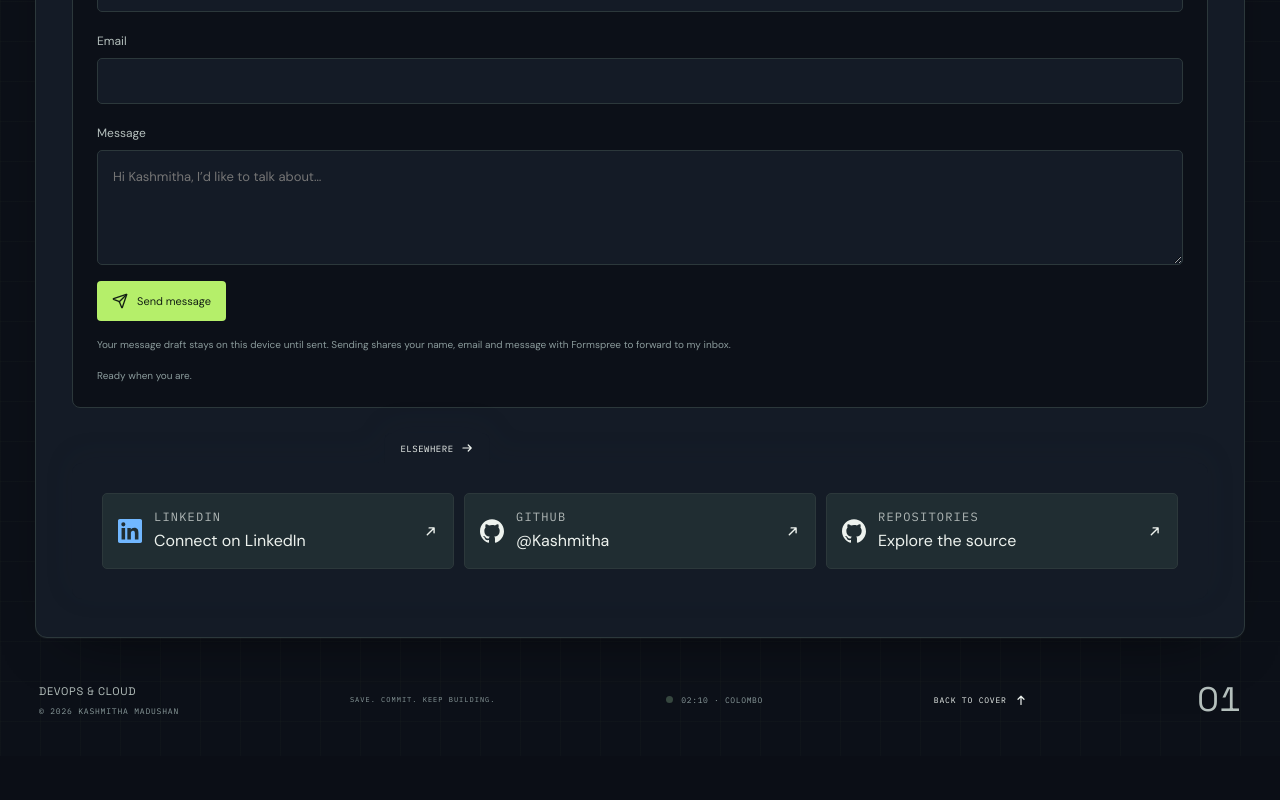
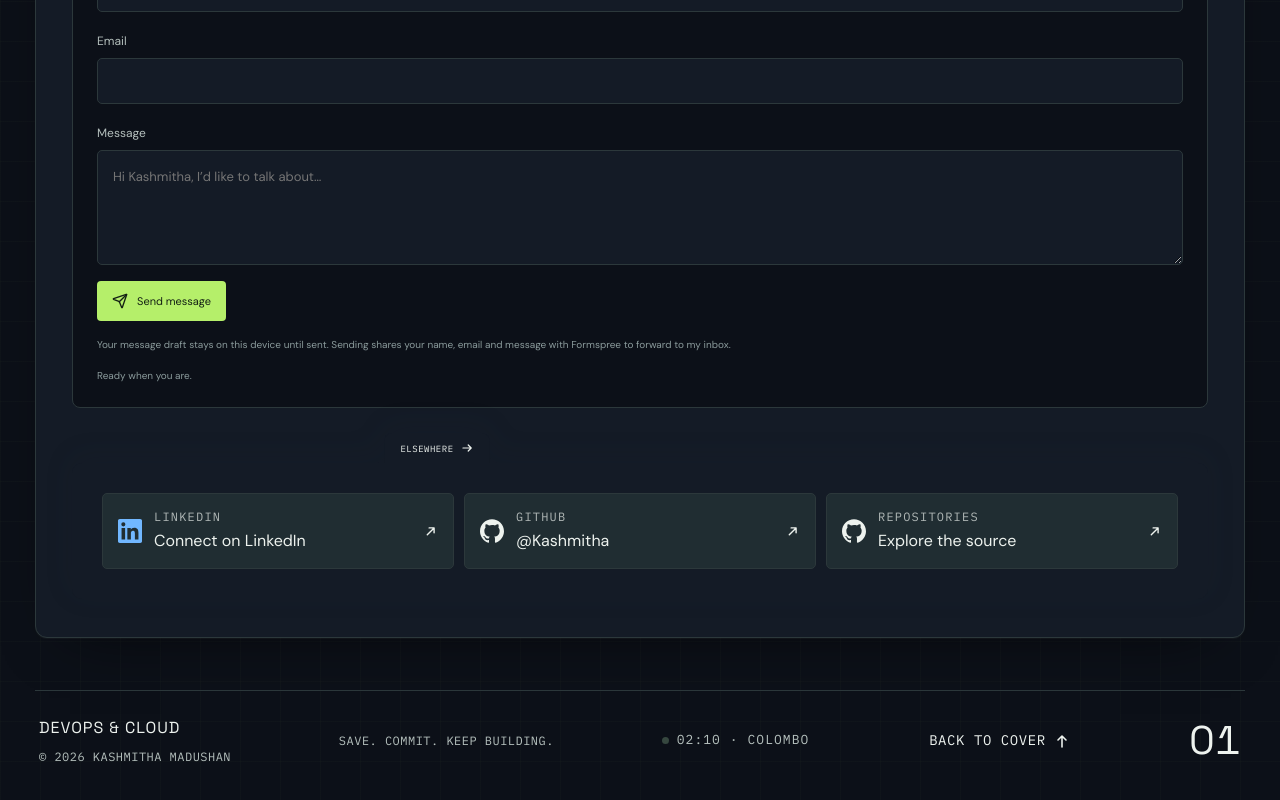
Before and after one commit to Kashmitha/personal-portfolio, a React (Vite) app in the folder web/: page / in a window 1280 px wide. Shown: the part 7239-8039 px from the top of the page. Before the commit the page ends 7995 px from the top, so only its background shows below. Built offline with nearby package versions, Linux system fonts and the light colour scheme.

Commit message:
Improve portfolio readability and presentation

```diff
--- a/web/src/styles.css
+++ b/web/src/styles.css
@@ -2016,3 +2016,60 @@ img {
 .gaming-portfolio .game-build-note a > span {
   margin-left: auto;
 }
+
+/* Footer information should be readable at normal browser zoom. */
+.gaming-portfolio .ftp-foot {
+  gap: 20px 28px;
+  margin-top: 12px;
+  padding: 24px 4px 36px;
+  border-top: 1px solid var(--ftp-line);
+  color: var(--ftp-ink);
+  font-size: 16px;
+  line-height: 1.6;
+}
+.gaming-portfolio .ftp-foot small {
+  margin-top: 6px;
+  color: var(--ftp-soft);
+  font-size: 12px;
+  line-height: 1.6;
+  letter-spacing: 0.04em;
+}
+.gaming-portfolio .game-footer-note {
+  color: var(--ftp-soft);
+  font-size: 12px;
+  line-height: 1.6;
+  letter-spacing: 0.04em;
+}
+.gaming-portfolio .ftp-foot .ftp-clock {
+  color: var(--ftp-soft);
+  font-size: 13px;
+  line-height: 1.6;
+}
+.gaming-portfolio .ftp-foot .ftp-top {
+  min-height: 44px;
+  padding: 8px 12px;
+  font-size: 14px;
+  line-height: 1.5;
+  letter-spacing: 0.04em;
+}
+.gaming-portfolio .ftp-top svg {
+  width: 16px;
+  height: 16px;
+}
+.gaming-portfolio .ftp-foot-n {
+  font-size: 40px;
+  line-height: 1.2;
+}
+@media (max-width: 600px) {
+  .gaming-portfolio .ftp-foot {
+    gap: 16px 20px;
+    padding-inline: 0;
+  }
+  .gaming-portfolio .ftp-foot > span:first-child {
+    flex-basis: 100%;
+  }
+  .gaming-portfolio .game-footer-note {
+    display: block;
+    flex-basis: 100%;
+  }
+}
```
Also changed, not shown: 1 other file (tests, documents, lock files or other folders).
